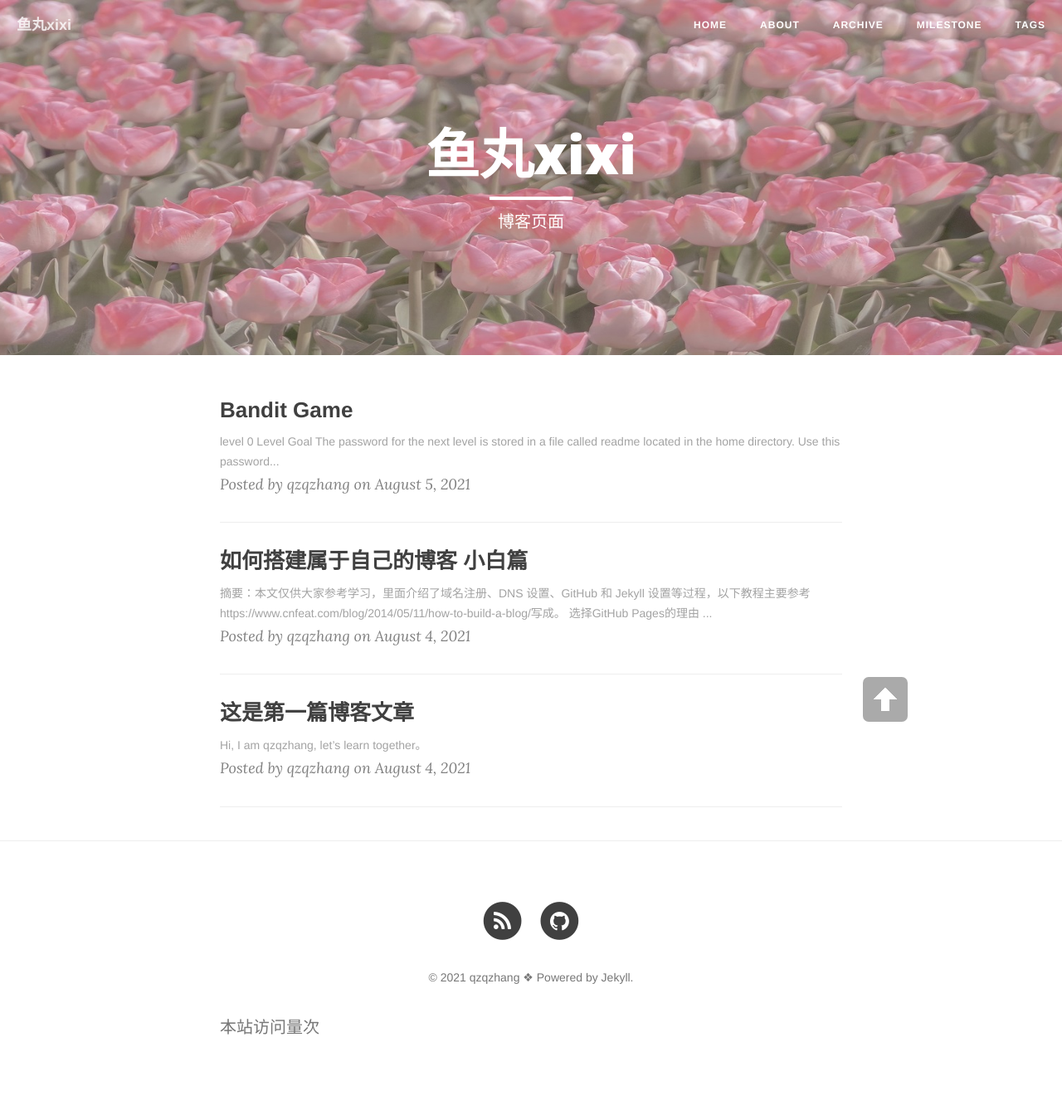
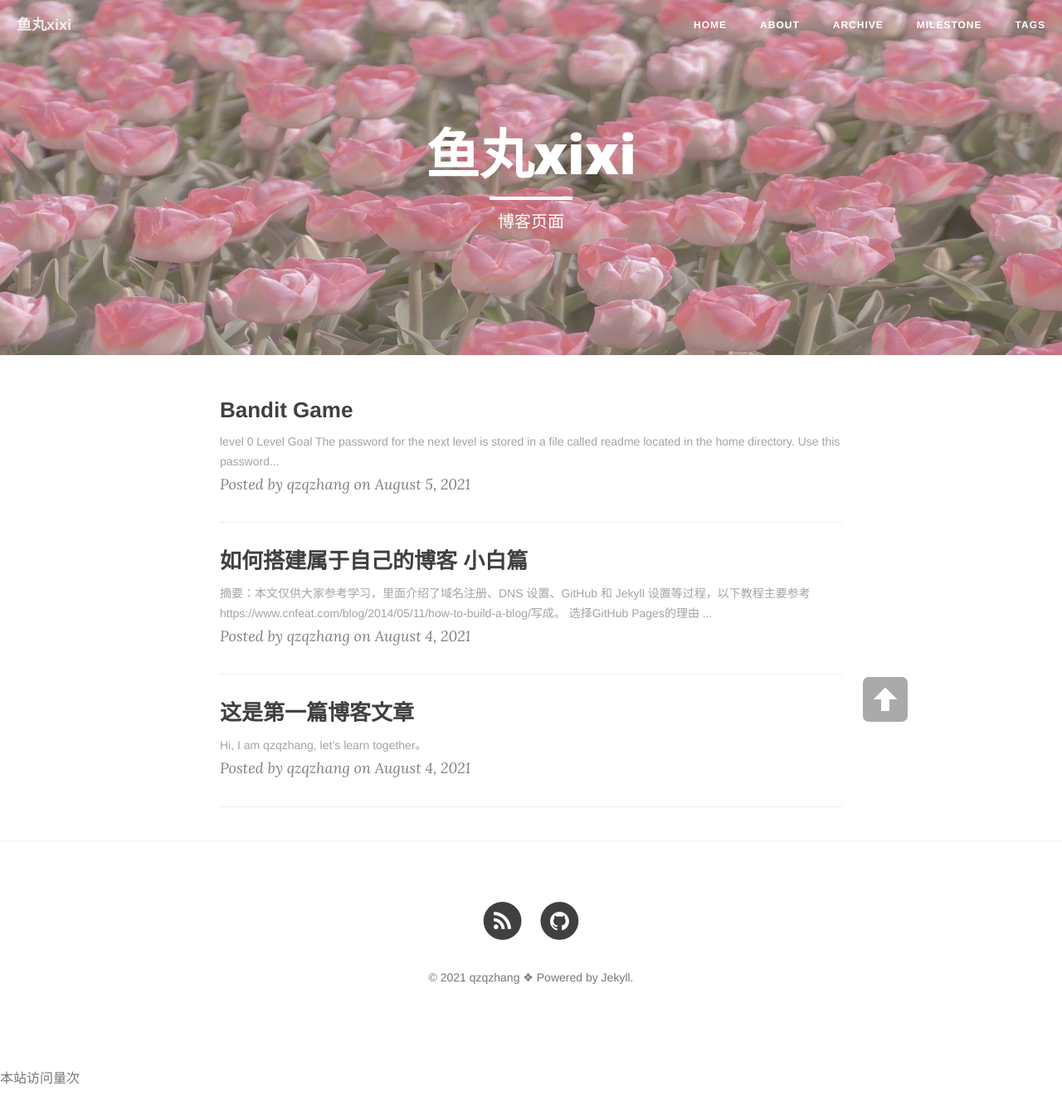
Before and after one commit to zzq-zq/zzq-zq.github.io, a Jekyll site: the page built from index.html, in a window 1280 px wide. Shown: the whole page at 83% size. Built offline with Jekyll 4.4.1, drawn with Linux system fonts in a browser that asks for light colours; nearby versions of some CDN libraries; the list of posts is cut into pages by our own code; comment, search, counter and statistics services are not loaded.

Commit message:
Update footer.html

```diff
--- a/_includes/footer.html
+++ b/_includes/footer.html
@@ -87,16 +87,6 @@
                 </ul>
                 <p class="copyright text-muted">
                 &copy; {{ site.time | date: '%Y' }} {{ site.owner.name }} ❖ Powered by Jekyll.
-			<!--添加访问统计-->
-	  <p  class="theme-by text-muted">
-	  <!--script async src="//busuanzi.ibruce.info/busuanzi/2.3/busuanzi.pure.mini.js">
-</script>
-	-->
-	<!-- script pointing to busuanzi.js -->
-	<script src="\{\{ site.baseurl /}/}/js/busuanzi.pure.mini.js"></script>
-	  <span id="busuanzi_container_site_pv">
-    本站访问量<span id="busuanzi_value_site_pv"></span>次</span>
-	 </p>
 
           <!-- Please don't remove this, keep my open source work credited :) -->
 
@@ -108,6 +98,17 @@
 
 <!-- jQuery -->
 <script src="{{ "/js/jquery.min.js " | prepend: site.baseurl }}"></script>
+
+			<!--添加访问统计-->
+	  <p  class="theme-by text-muted">
+	  <!--script async src="//busuanzi.ibruce.info/busuanzi/2.3/busuanzi.pure.mini.js">
+</script>
+	-->
+	<!-- script pointing to busuanzi.js -->
+	<script src="\{\{ site.baseurl /}/}/js/busuanzi.pure.mini.js"></script>
+	  <span id="busuanzi_container_site_pv">
+    本站访问量<span id="busuanzi_value_site_pv"></span>次</span>
+	 </p>
 
 <!-- Bootstrap Core JavaScript -->
 <script src="{{ "/js/bootstrap.min.js " | prepend: site.baseurl }}"></script>
```
